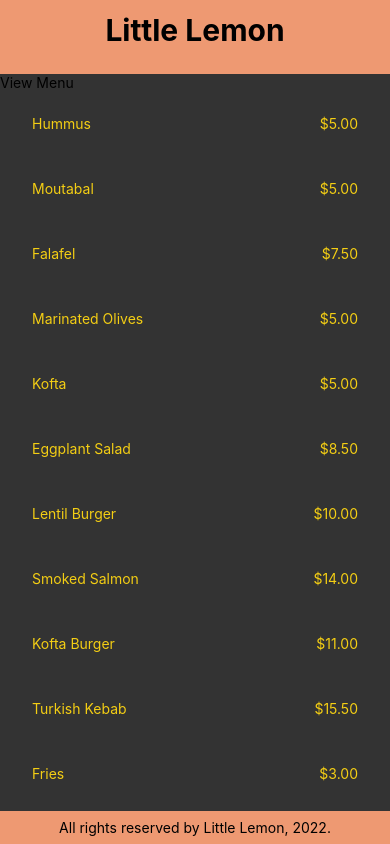
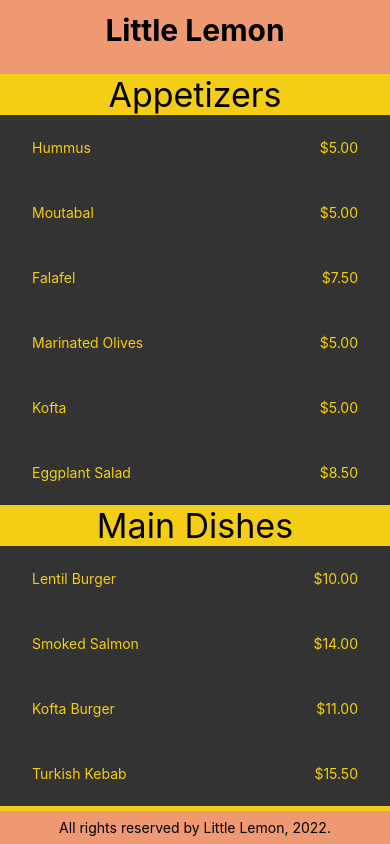
Before and after one commit to luvicsoura/coursera-react-little-lemon, a React Native app: screen / in a window 390 px wide. Built offline with nearby package versions, Linux system fonts and the light colour scheme.

Commit message:
Week 2: Renger a large list using SectionList

```diff
--- a/components/MenuItems.tsx
+++ b/components/MenuItems.tsx
@@ -1,51 +1,85 @@
-import { FlatList, FlatListProps, StyleSheet, Text, View } from 'react-native';
+import { FlatList, FlatListProps, SectionList, SectionListProps, StyleSheet, Text, View } from 'react-native';
 
 type MenuItem = {
 	name: string;
 	price: string;
-	id: string;
+	id?: string;
 };
 
-const menuItemsToDisplay: MenuItem[] = [
-	{ name: 'Hummus', price: '$5.00', id: '1A' },
-	{ name: 'Moutabal', price: '$5.00', id: '2B' },
-	{ name: 'Falafel', price: '$7.50', id: '3C' },
-	{ name: 'Marinated Olives', price: '$5.00', id: '4D' },
-	{ name: 'Kofta', price: '$5.00', id: '5E' },
-	{ name: 'Eggplant Salad', price: '$8.50', id: '6F' },
-	{ name: 'Lentil Burger', price: '$10.00', id: '7G' },
-	{ name: 'Smoked Salmon', price: '$14.00', id: '8H' },
-	{ name: 'Kofta Burger', price: '$11.00', id: '9I' },
-	{ name: 'Turkish Kebab', price: '$15.50', id: '10J' },
-	{ name: 'Fries', price: '$3.00', id: '11K' },
-	{ name: 'Buttered Rice', price: '$3.00', id: '12L' },
-	{ name: 'Bread Sticks', price: '$3.00', id: '13M' },
-	{ name: 'Pita Pocket', price: '$3.00', id: '14N' },
-	{ name: 'Lentil Soup', price: '$3.75', id: '15O' },
-	{ name: 'Greek Salad', price: '$6.00', id: '16Q' },
-	{ name: 'Rice Pilaf', price: '$4.00', id: '17R' },
-	{ name: 'Baklava', price: '$3.00', id: '18S' },
-	{ name: 'Tartufo', price: '$3.00', id: '19T' },
-	{ name: 'Tiramisu', price: '$5.00', id: '20U' },
-	{ name: 'Panna Cotta', price: '$5.00', id: '21V' },
-];
+type Section = {
+	title: string;
+	data: MenuItem[];
+}
+
+type ItemsListProps = SectionListProps<MenuItem,Section>;
+
+const menuItemsToDisplay: Section[] = [
+	{
+	  title: 'Appetizers',
+	  data: [
+		{ name: 'Hummus', price: '$5.00' },
+		{ name: 'Moutabal', price: '$5.00' },
+		{ name: 'Falafel', price: '$7.50' },
+		{ name: 'Marinated Olives', price: '$5.00' },
+		{ name: 'Kofta', price: '$5.00' },
+		{ name: 'Eggplant Salad', price: '$8.50' },
+	  ],
+	},
+	{
+	  title: 'Main Dishes',
+	  data: [
+		{ name: 'Lentil Burger', price: '$10.00' },
+		{ name: 'Smoked Salmon', price: '$14.00' },
+		{ name: 'Kofta Burger', price: '$11.00' },
+		{ name: 'Turkish Kebab', price: '$15.50' },
+	  ],
+	},
+	{
+	  title: 'Sides',
+	  data: [
+		{ name: 'Fries', price: '$3.00', id: '11K' },
+		{ name: 'Buttered Rice', price: '$3.00' },
+		{ name: 'Bread Sticks', price: '$3.00' },
+		{ name: 'Pita Pocket', price: '$3.00' },
+		{ name: 'Lentil Soup', price: '$3.75' },
+		{ name: 'Greek Salad', price: '$6.00' },
+		{ name: 'Rice Pilaf', price: '$4.00' },
+	  ],
+	},
+	{
+	  title: 'Desserts',
+	  data: [
+		{ name: 'Baklava', price: '$3.00' },
+		{ name: 'Tartufo', price: '$3.00' },
+		{ name: 'Tiramisu', price: '$5.00' },
+		{ name: 'Panna Cotta', price: '$5.00' },
+	  ],
+	},
+  ];
 
 export function MenuItems() {
+
+	const renderSectionHeader: ItemsListProps['renderSectionHeader'] = ({ section: { title }}) => (
+		<View style={menuStyles.headerStyles}>
+			<Text style={menuStyles.sectionHeader}>{title}</Text>
+		</View>
+	);
+
 	return (
 		<View style={menuStyles.container}>
-			<Text>View Menu</Text>
-			<FlatList
-				data={menuItemsToDisplay}
+			<SectionList
+				sections={menuItemsToDisplay}
 				keyExtractor={keyExtractor}
 				renderItem={itemRenderer}
+				renderSectionHeader={renderSectionHeader}
 			/>
 		</View>
 	);
 }
 
-const keyExtractor: FlatListProps<MenuItem>['keyExtractor'] = ({id}) => id;
+const keyExtractor: ItemsListProps['keyExtractor'] = ({id}, index) => `${id}_${index}`;
 
-const itemRenderer: FlatListProps<MenuItem>['renderItem'] = ({ item }) => {
+const itemRenderer: ItemsListProps['renderItem'] = ({ item }) => {
 	return <Item name={item.name} price={item.price} />;
 };
 
@@ -62,6 +96,15 @@ const menuStyles = StyleSheet.create({
 	container: {
 		flex: 1,
 	},
+	headerStyles: {
+		backgroundColor: '#F4CE14',
+	},
+	sectionHeader: {
+		color: '#000',
+		fontSize: 34,
+		flexWrap: 'wrap',
+		textAlign: 'center',
+	},
 	itemContainer: {
 		display: 'flex',
 		flexDirection: 'row',
```
